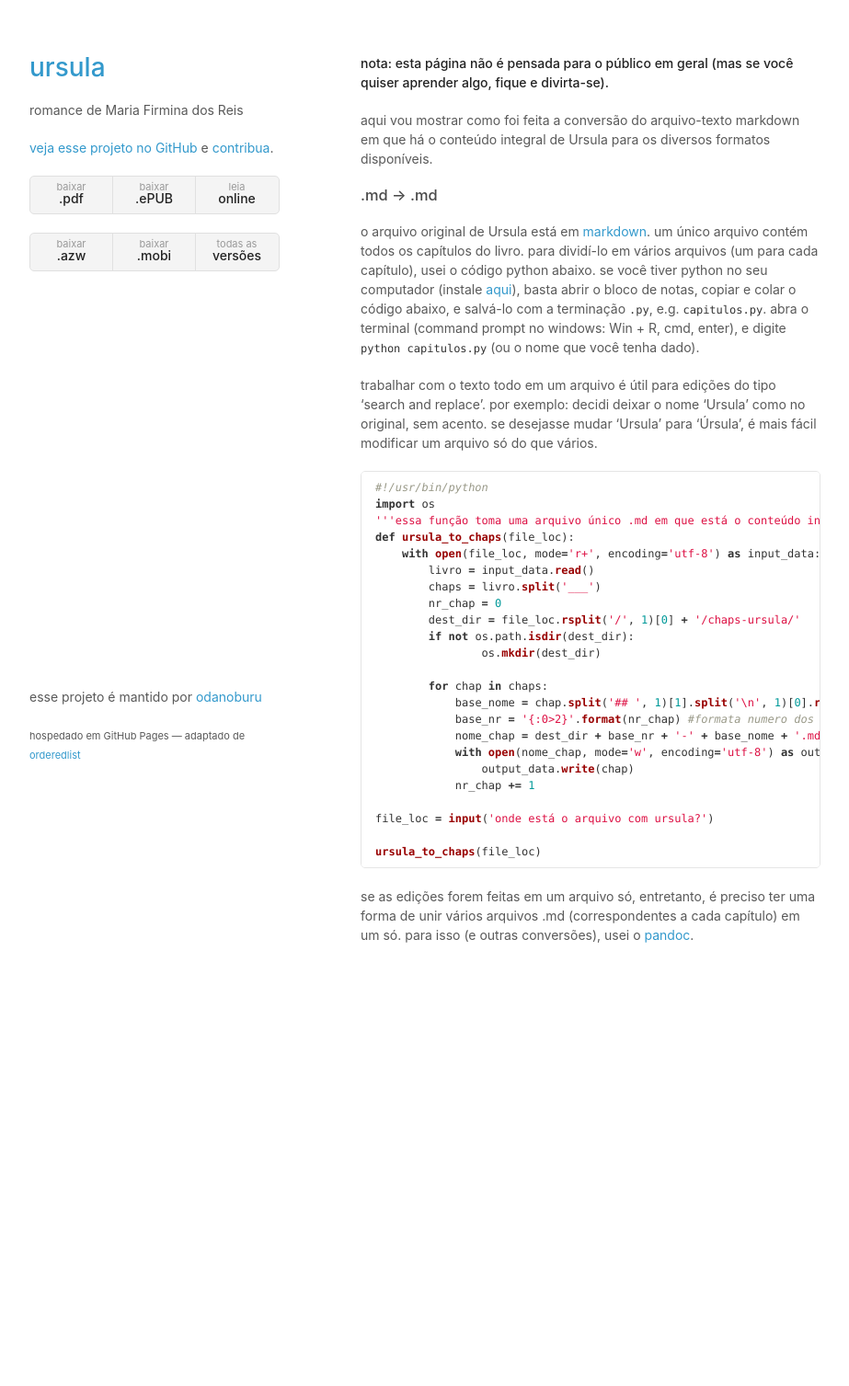
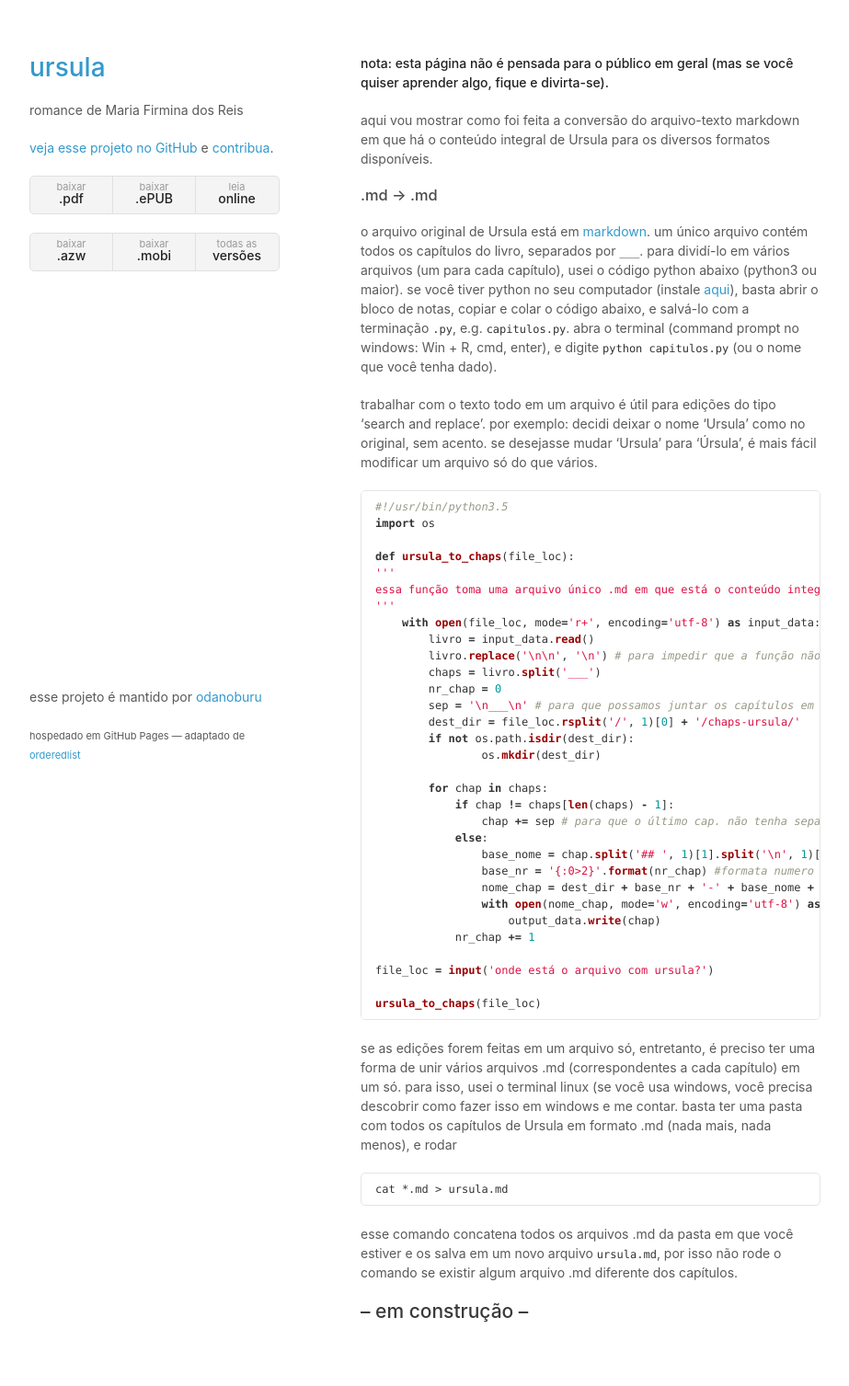
Before and after one commit to odanoburu/ursula, a Jekyll site: the page built from construir.md, in a window 1280 px wide. Shown: the whole page at 92% size, without its empty margins (178-1101 px from the left). Built offline with Jekyll 4.4.1, drawn with Linux system fonts in a browser that asks for light colours; before the commit the page ends 1097 px from its top, so only the background shows below that.

Commit message:
change .py func and unix command

````diff
--- a/construir.md
+++ b/construir.md
@@ -8,29 +8,37 @@ aqui vou mostrar como foi feita a conversão do arquivo-texto markdown em que h
 
 ### .md -> .md
 
-o arquivo original de Ursula está em [markdown](https://daringfireball.net/projects/markdown/syntax). um único arquivo contém todos os capítulos do livro. para dividí-lo em vários arquivos (um para cada capítulo), usei o código python abaixo. se você tiver python no seu computador (instale [aqui](https://www.python.org/)), basta abrir o bloco de notas, copiar e colar o código abaixo, e salvá-lo com a terminação `.py`, e.g. `capitulos.py`. abra o terminal (command prompt no windows: Win + R, cmd, enter), e digite `python capitulos.py` (ou o nome que você tenha dado).
+o arquivo original de Ursula está em [markdown](https://daringfireball.net/projects/markdown/syntax). um único arquivo contém todos os capítulos do livro, separados por `___`. para dividí-lo em vários arquivos (um para cada capítulo), usei o código python abaixo (python3 ou maior). se você tiver python no seu computador (instale [aqui](https://www.python.org/)), basta abrir o bloco de notas, copiar e colar o código abaixo, e salvá-lo com a terminação `.py`, e.g. `capitulos.py`. abra o terminal (command prompt no windows: Win + R, cmd, enter), e digite `python capitulos.py` (ou o nome que você tenha dado).
 
 trabalhar com o texto todo em um arquivo é útil para edições do tipo 'search and replace'. por exemplo: decidi deixar o nome 'Ursula' como no original, sem acento. se desejasse mudar 'Ursula' para 'Úrsula', é mais fácil modificar um arquivo só do que vários.
 
 ```python
-#!/usr/bin/python
+#!/usr/bin/python3.5
 import os
-'''essa função toma uma arquivo único .md em que está o conteúdo integral de ursula, e depois divide seu conteúdo em 22 capítulos, cada um em um arquivo diferente.'''
+
 def ursula_to_chaps(file_loc):
+'''
+essa função toma uma arquivo único .md em que está o conteúdo integral de ursula, e depois divide seu conteúdo em 22 capítulos, cada um em um arquivo diferente.
+'''
     with open(file_loc, mode='r+', encoding='utf-8') as input_data:
         livro = input_data.read()
+        livro.replace('\n\n', '\n') # para impedir que a função não cria espaços demais se for chamada muitas vezes.
         chaps = livro.split('___')
         nr_chap = 0
+        sep = '\n___\n' # para que possamos juntar os capítulos em um arquivo só depois
         dest_dir = file_loc.rsplit('/', 1)[0] + '/chaps-ursula/'
         if not os.path.isdir(dest_dir):
                 os.mkdir(dest_dir)
 
         for chap in chaps:
-            base_nome = chap.split('## ', 1)[1].split('\n', 1)[0].replace(' ', '-').lower() #pega o nome do capítulo, sempre depois de '##' e terminando em '\n'
-            base_nr = '{:0>2}'.format(nr_chap) #formata numero dos capitulos para poder coloca-los em ordem
-            nome_chap = dest_dir + base_nr + '-' + base_nome + '.md'
-            with open(nome_chap, mode='w', encoding='utf-8') as output_data:
-                output_data.write(chap)
+            if chap != chaps[len(chaps) - 1]:
+                chap += sep # para que o último cap. não tenha separador
+            else:
+                base_nome = chap.split('## ', 1)[1].split('\n', 1)[0].replace(' ', '-').lower() #pega o nome do capítulo, sempre depois de '##' e terminando em '\n'
+                base_nr = '{:0>2}'.format(nr_chap) #formata numero dos capitulos para poder coloca-los em ordem
+                nome_chap = dest_dir + base_nr + '-' + base_nome + '.md'
+                with open(nome_chap, mode='w', encoding='utf-8') as output_data:
+                    output_data.write(chap)
             nr_chap += 1
 
 file_loc = input('onde está o arquivo com ursula?')
@@ -38,4 +46,10 @@ file_loc = input('onde está o arquivo com ursula?')
 ursula_to_chaps(file_loc)
 ```
 
-se as edições forem feitas em um arquivo só, entretanto, é preciso ter uma forma de unir vários arquivos .md (correspondentes a cada capítulo) em um só. para isso (e outras conversões), usei o [pandoc](http://pandoc.org/).
+se as edições forem feitas em um arquivo só, entretanto, é preciso ter uma forma de unir vários arquivos .md (correspondentes a cada capítulo) em um só. para isso, usei o terminal linux (se você usa windows, você precisa descobrir como fazer isso em windows e me contar. basta ter uma pasta com todos os capítulos de Ursula em formato .md (nada mais, nada menos), e rodar
+```
+cat *.md > ursula.md
+```
+esse comando concatena todos os arquivos .md da pasta em que você estiver e os salva em um novo arquivo `ursula.md`, por isso não rode o comando se existir algum arquivo .md diferente dos capítulos.
+
+## -- em construção --
````
